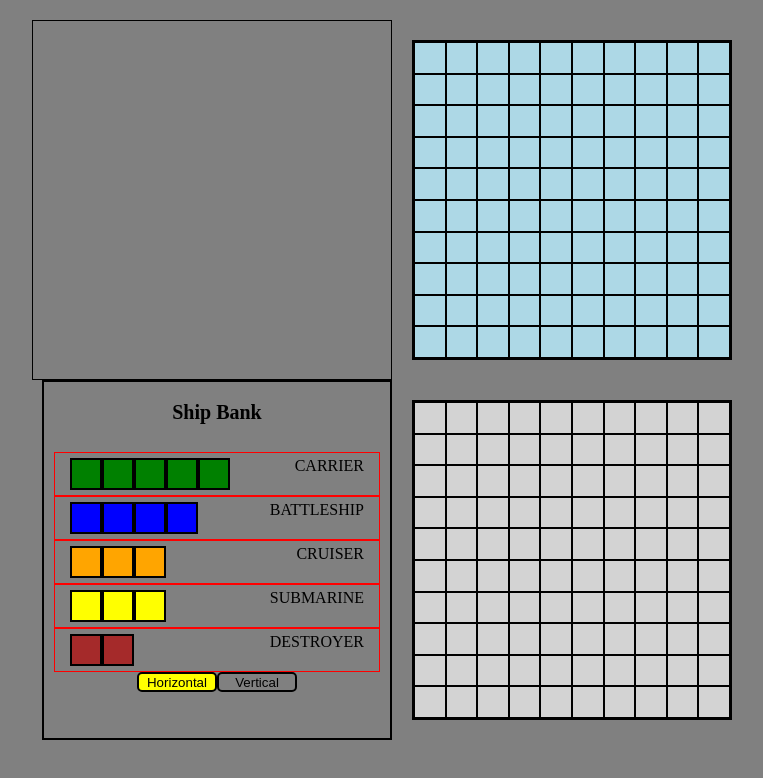
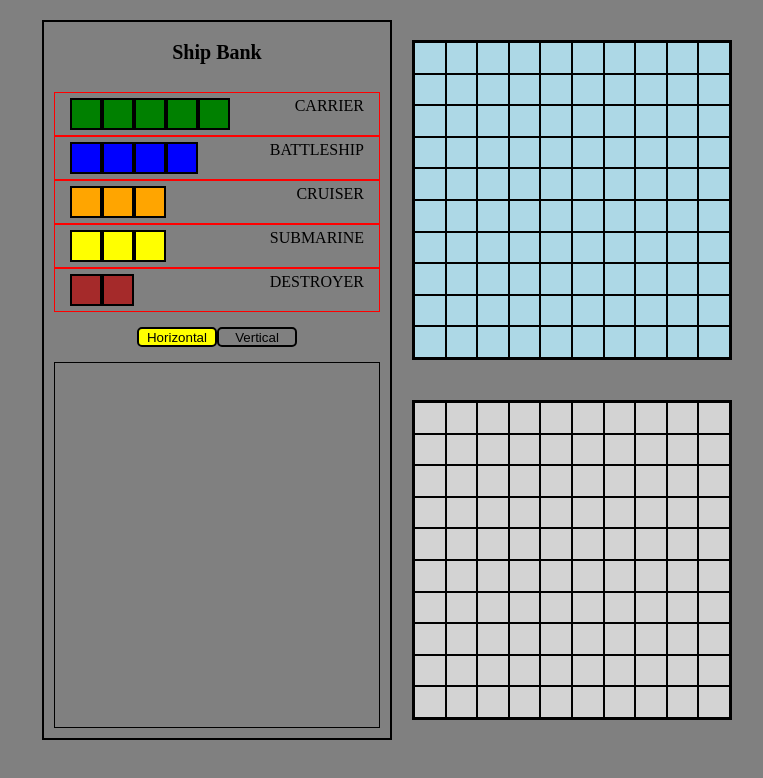
Before and after one commit to braxtonlemmon/battleship-react, a React (Create React App) app: page / in a window 1280 px wide. Both pictures are taken after a click on the button "PLAY". Shown: the top 778 px of the page, without its empty margins (248-1011 px from the left). Built offline with nearby package versions, Linux system fonts and the light colour scheme.

Commit message:
Adjust game layout with css grid.

```diff
--- a/src/components/Board.js
+++ b/src/components/Board.js
@@ -16,7 +16,7 @@ const BoardContainer = styled.div`
     return props.board.id === 0 ? 'lightgrey' : 'lightblue';
   }};
   grid-area: ${props => {
-    return props.board.id === 0 ? 'playerBoard' : 'enemyBoard';
+    return props.board.id === 0 ? '2 / 2 / 3 / 3' : '1 / 2 / 2 / 3';
   }};
 `;
 
--- a/src/components/ComputerBank.js
+++ b/src/components/ComputerBank.js
@@ -12,7 +12,7 @@ const TrackingContainer = styled.div`
   border: 1px solid black;
   height: 80%;
   width: 80%;
-  grid-area: enemyBank;
+  grid-area: 1 / 1 / 3 / 2;
 `;
 
 // Function component
--- a/src/components/PrimaryGame.js
+++ b/src/components/PrimaryGame.js
@@ -14,9 +14,7 @@ const GameContainer = styled.div`
   display: grid;
   grid-template-columns: 1fr 1fr;
   grid-template-rows: 1fr 1fr;
-  grid-template-areas:
-    "enemyBank    enemyBoard"
-    "playerBank  playerBoard";
+
 `;
 
 // Function component
@@ -100,17 +98,12 @@ const PrimaryGame = (props) => {
   return (
     <GameContainer>
       {
-        boardC.allShipsPlaced() ?
-        <ComputerBank ships={boardC.ships} /> :
-        <ShowPiece
-          selectedId={selectedId}
-          length={length}
-          orientation={orientation}
-        />
-
+      boardC.allShipsPlaced() &&
+      <ComputerBank ships={boardC.ships} />
       }
       <Board board={boardC} handleClick={handleClick} />
-      {!boardP.allShipsPlaced() &&
+      {
+      !boardP.allShipsPlaced() &&
       <ShipBank
         selectedId={selectedId}
         length={length}
--- a/src/components/ShipBank.js
+++ b/src/components/ShipBank.js
@@ -2,6 +2,7 @@ import React from 'react';
 import styled from 'styled-components';
 import ShipsContainer from './ShipsContainer.js';
 import PropTypes from 'prop-types';
+import ShowPiece from './ShowPiece.js';
 
 // Styled components
 const BankContainer = styled.div`
@@ -11,7 +12,8 @@ const BankContainer = styled.div`
   border: 2px solid black;
   margin-left: 10px;
   padding: 10px;
-  grid-area: playerBank;
+  grid-row: 1 / span 2;
+  grid-column: 1 / span 1;
 `;
 
 const H2 = styled.h2`
@@ -23,6 +25,7 @@ const H2 = styled.h2`
 const OrientationButtons = styled.div`
   display: flex;
   justify-content: space-between;
+  margin: 15px 0;
 `;
 
 const Button = styled.button`
@@ -69,6 +72,12 @@ const ShipBank = (props) => {
           Vertical
         </Button>
       </OrientationButtons>
+      <ShowPiece
+        selectedId={props.selectedId}
+        length={props.length}
+        orientation={props.orientation}
+      />
+
     </BankContainer>
   )
 }
--- a/src/components/ShowPiece.js
+++ b/src/components/ShowPiece.js
@@ -12,6 +12,8 @@ const PieceBox = styled.div`
   justify-content: center;
   align-items: center;
   border: 1px solid black;
+  width: 100%;
+  height: 100%;
 `;
 
 const Tile = styled.div`
```
Lines whose indentation alone changed are shown as unchanged.
